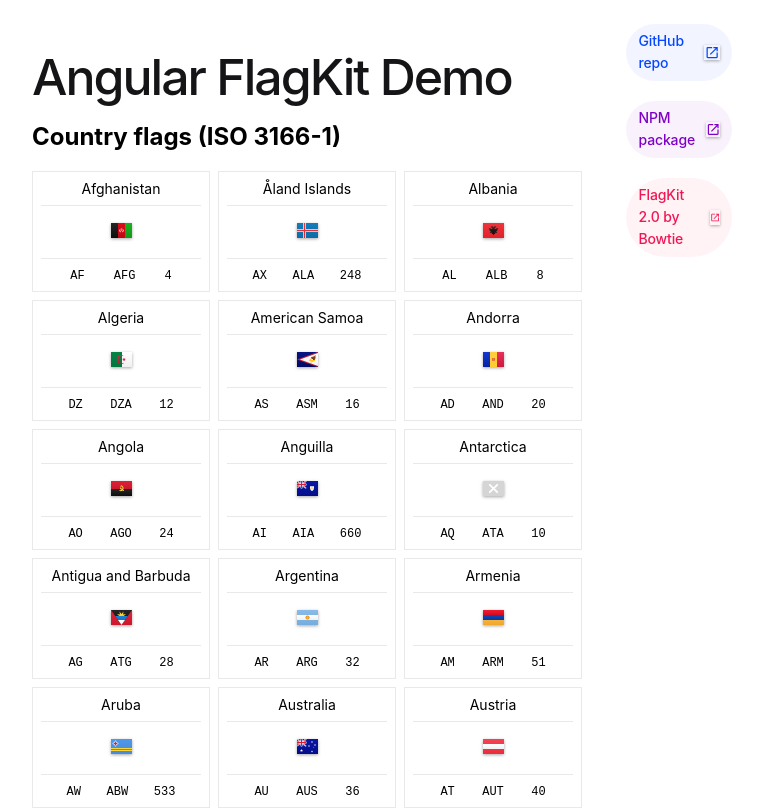
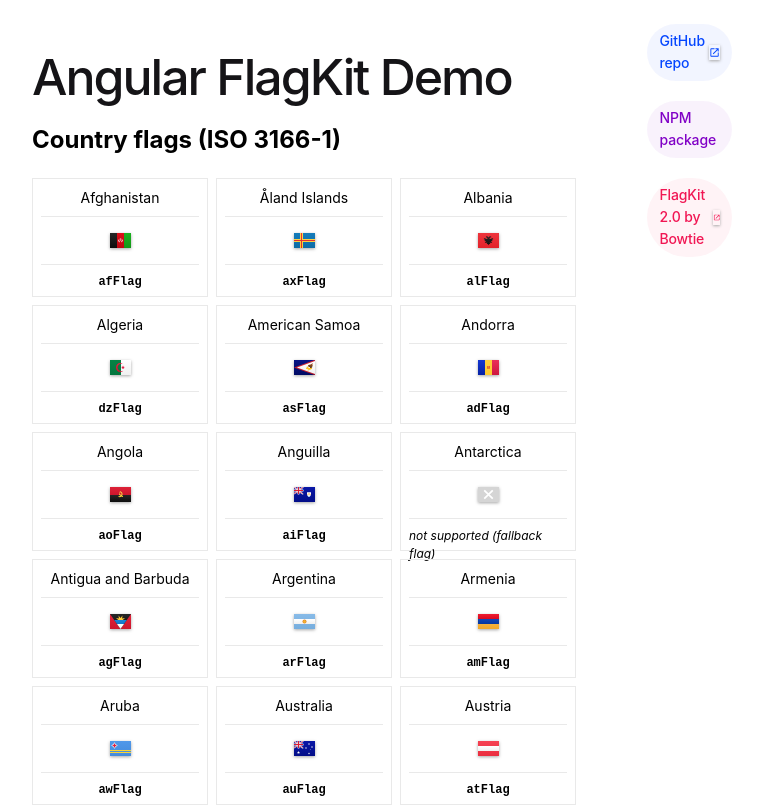
Before and after one commit to andriy-horen/angular-flagkit, an Angular app: page / in a window 1280 px wide. Shown: the top 809 px of the page, without its empty margins (258-1020 px from the left). Built offline with nearby package versions, Linux system fonts and the light colour scheme.

Commit message:
feat: improve styling

```diff
--- a/projects/angular-flagkit-demo/src/app/app.component.html
+++ b/projects/angular-flagkit-demo/src/app/app.component.html
@@ -8,7 +8,7 @@
       <div class="preview-group">
         @for(country of allCountries; track country.alpha2) {
         <app-flag-preview
-          [flagPreview]="isoPreviewAdapter(country)"
+          [flagPreview]="isoFlagPreviewAdapter(country)"
         ></app-flag-preview>
         }
       </div>
@@ -18,7 +18,7 @@
       <div class="preview-group">
         @for(flag of specialFlags; track flag.name) {
         <app-flag-preview
-          [flagPreview]="specialPreviewAdapter(flag)"
+          [flagPreview]="specialFlagPreviewAdapter(flag)"
         ></app-flag-preview>
         }
       </div>
--- a/projects/angular-flagkit-demo/src/app/app.component.scss
+++ b/projects/angular-flagkit-demo/src/app/app.component.scss
@@ -25,13 +25,6 @@
   );
 
   --pill-accent: var(--bright-blue);
-
-  font-family: "Inter", -apple-system, BlinkMacSystemFont, "Segoe UI", Roboto,
-    Helvetica, Arial, sans-serif, "Apple Color Emoji", "Segoe UI Emoji",
-    "Segoe UI Symbol";
-  box-sizing: border-box;
-  -webkit-font-smoothing: antialiased;
-  -moz-osx-font-smoothing: grayscale;
 }
 
 h1 {
--- a/projects/angular-flagkit-demo/src/app/app.component.ts
+++ b/projects/angular-flagkit-demo/src/app/app.component.ts
@@ -33,19 +33,17 @@ export class AppComponent {
     private readonly flagLookup: Record<string, string>
   ) {}
 
-  isoPreviewAdapter(country: Iso3166Country): FlagPreview {
+  isoFlagPreviewAdapter(country: Iso3166Country): FlagPreview {
     return {
-      title: country.name,
+      title: `${country.name}`,
       flagName: this.flagLookup[country.alpha2] as flags.FlagName,
-      tags: [country.alpha2, country.alpha3, country.numeric.toString()],
     };
   }
 
-  specialPreviewAdapter(flag: SpecialFlag): FlagPreview {
+  specialFlagPreviewAdapter(flag: SpecialFlag): FlagPreview {
     return {
       title: flag.displayName,
       flagName: flag.name,
-      tags: [],
     };
   }
 
--- a/projects/angular-flagkit-demo/src/app/flag-preview/flag-preview.component.html
+++ b/projects/angular-flagkit-demo/src/app/flag-preview/flag-preview.component.html
@@ -1,21 +1,20 @@
 <div class="preview">
-  <div class="preview-title" title="{{ flagPreview.title }}">
-    {{ flagPreview.title }}
+  <div class="preview-title">
+    <span>{{ flagPreview.title }}</span>
   </div>
   <div class="flag-container">
     <ngx-flag
       aria-hidden="false"
       [ariaLabel]="flagPreview.title"
       [name]="flagPreview.flagName"
+      [title]="flagPreview.flagName"
     ></ngx-flag>
   </div>
-  @if (flagPreview.tags.length > 0) {
-  <div class="preview-tags">
-    @for(tag of flagPreview.tags; track tag) {
-    <div>
-      <code>{{ tag }}</code>
-    </div>
+  <div class="flag-name">
+    @if (flagPreview.flagName) {
+    <code>{{ flagPreview.flagName }}</code>
+    } @else {
+    <span class="no-flag">not supported (fallback flag)</span>
     }
   </div>
-  }
 </div>
--- a/projects/angular-flagkit-demo/src/app/flag-preview/flag-preview.component.scss
+++ b/projects/angular-flagkit-demo/src/app/flag-preview/flag-preview.component.scss
@@ -8,7 +8,7 @@
   flex-direction: column;
   justify-content: end;
 
-  width: 10rem;
+  width: 11rem;
   border: 1px solid var(--flag-border);
 
   padding: 0 0.5rem;
@@ -32,10 +32,18 @@
   padding: 1rem;
 }
 
-.preview-tags {
+.flag-name {
   display: flex;
   font-size: 0.75rem;
+  font-weight: bold;
   justify-content: space-evenly;
   border-top: 1px solid var(--flag-border);
   padding: 0.5rem 0;
+  height: 2rem;
 }
+
+.no-flag {
+  font-style: italic;
+  font-size: 0.75rem;
+  font-weight: normal;
+}
--- a/projects/angular-flagkit-demo/src/app/flag-preview/flag-preview.component.ts
+++ b/projects/angular-flagkit-demo/src/app/flag-preview/flag-preview.component.ts
@@ -5,7 +5,6 @@ import { FlagName } from 'angular-flagkit/flags';
 export interface FlagPreview {
   title: string;
   flagName: FlagName;
-  tags: string[];
 }
 
 @Component({
--- a/projects/angular-flagkit-demo/src/styles.scss
+++ b/projects/angular-flagkit-demo/src/styles.scss
@@ -1 +1,2 @@
-/* You can add global styles to this file, and also import other style files */
+@import "styles/normalize";
+@import "styles/typography";
--- /dev/null
+++ b/projects/angular-flagkit-demo/src/styles/_normalize.scss
@@ -0,0 +1,36 @@
+*,
+*::before,
+*::after {
+  box-sizing: border-box;
+}
+
+body {
+  line-height: 1.5;
+  -webkit-font-smoothing: antialiased;
+}
+
+img,
+picture,
+video,
+canvas,
+svg {
+  display: block;
+  max-width: 100%;
+}
+
+input,
+button,
+textarea,
+select {
+  font: inherit;
+}
+
+p,
+h1,
+h2,
+h3,
+h4,
+h5,
+h6 {
+  overflow-wrap: break-word;
+}
--- /dev/null
+++ b/projects/angular-flagkit-demo/src/styles/_typography.scss
@@ -0,0 +1,8 @@
+body {
+  font-family: "Inter", -apple-system, BlinkMacSystemFont, "Segoe UI", Roboto,
+    Helvetica, Arial, sans-serif, "Apple Color Emoji", "Segoe UI Emoji",
+    "Segoe UI Symbol";
+  box-sizing: border-box;
+  -webkit-font-smoothing: antialiased;
+  -moz-osx-font-smoothing: grayscale;
+}
```
